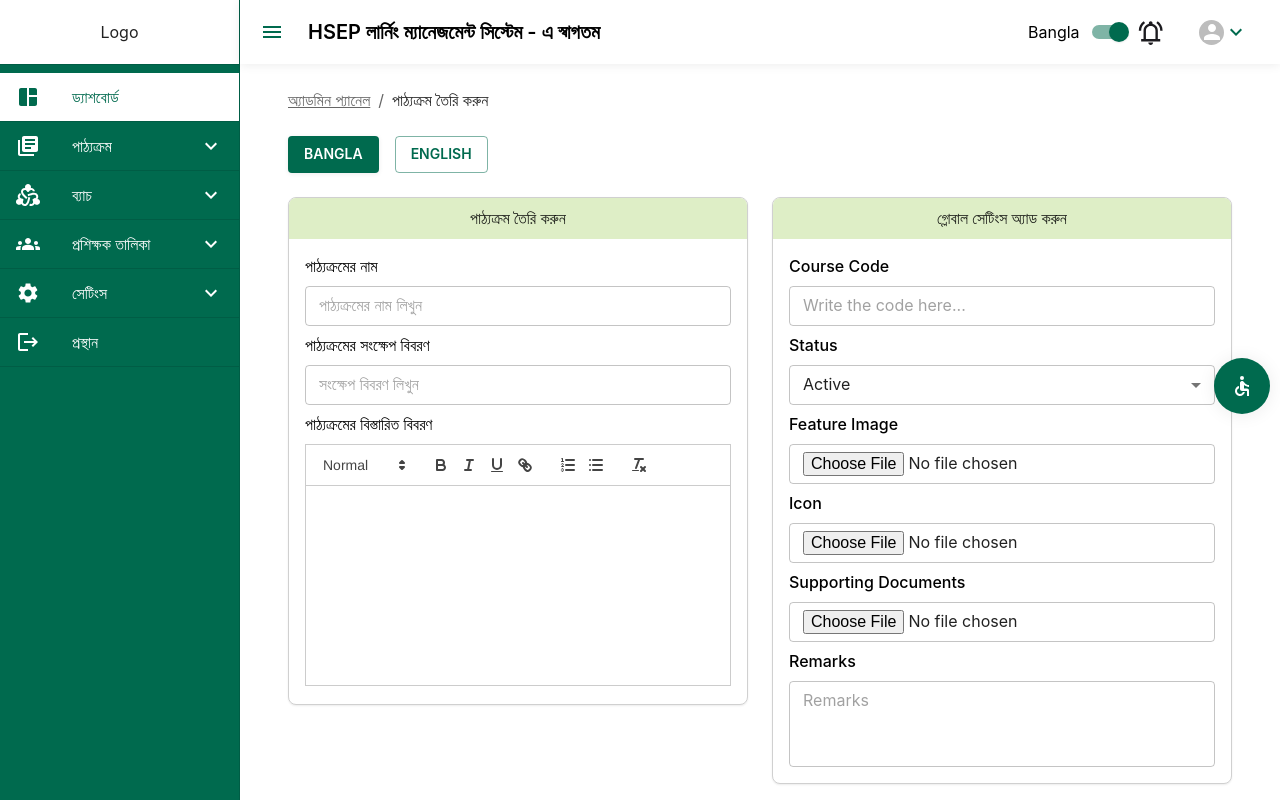
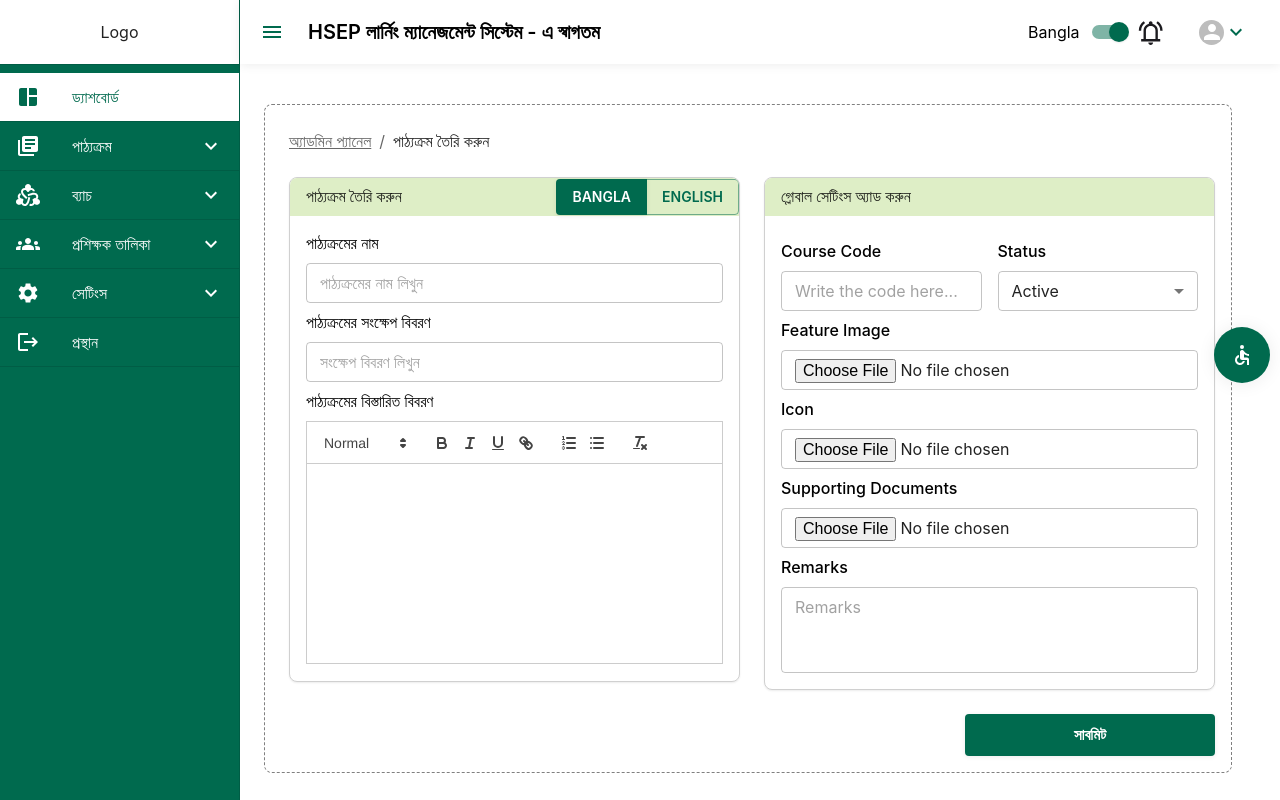
Before and after one commit to affan-habib/admin-panel, a React (Create React App) app: page /create-course in a window 1280 px wide. Shown: the top 800 px of the page. Built offline with nearby package versions, Linux system fonts and the light colour scheme.

Commit message:
fixed button designs course

```diff
--- a/src/components/cards/MainCard.tsx
+++ b/src/components/cards/MainCard.tsx
@@ -3,15 +3,16 @@ import {
   Card,
   Typography,
   Box,
+  Stack,
 } from '@mui/material';
 
 interface MainCardProps {
   title: string;
   children: React.ReactNode;
-  modalButton?: React.ReactNode; // Add modalButton prop
+  rightButton?: React.ReactNode; // Make rightButton prop optional
 }
 
-const MainCard: React.FC<MainCardProps> = ({ title, children }) => {
+const MainCard: React.FC<MainCardProps> = ({ title, children, rightButton }) => {
   return (
     <>
       <Card
@@ -20,9 +21,14 @@ const MainCard: React.FC<MainCardProps> = ({ title, children }) => {
           borderRadius: '8px',
         }}
       >
-        <Typography align="center" bgcolor="#DEEEC6" p={1} variant="subtitle1">
-          {title}
-        </Typography>
+        <Stack sx={{ bgcolor: "#DEEEC6", height:38 }} justifyContent='space-between' direction='row' alignItems='center'>
+          <Typography variant="subtitle1" sx={{ ml: 2 }}>
+            {title}
+          </Typography>
+          <Box>
+            {rightButton && <Box>{rightButton}</Box>}
+          </Box>
+        </Stack>
         <Box m={2}>{children}</Box>
       </Card>
     </>
--- a/src/core/course/CreateCourse.tsx
+++ b/src/core/course/CreateCourse.tsx
@@ -8,6 +8,7 @@ import {
   Typography,
   Link,
   Stack,
+  ButtonGroup,
 } from '@mui/material';
 import StepOne from 'views/course/StepOne';
 import StepTwo from 'views/course/StepTwo';
@@ -19,6 +20,7 @@ import { apiBaseUrl } from 'config';
 import Snackbar from '@mui/material/Snackbar';
 import Alert from '@mui/material/Alert';
 import { useSnackbar } from 'context/SnackbarContext';
+import MainCard from 'components/cards/MainCard';
 
 const CreateCourse: React.FC = () => {
   const initialValues = {
@@ -60,13 +62,13 @@ const CreateCourse: React.FC = () => {
           'Content-Type': 'multipart/form-data',
         },
       });
-      showSnackbar(response.data.message , 'success');
+      showSnackbar(response.data.message, 'success');
 
       console.log('API Response:', response.data);
       navigate(`/course/edit/${response.data.data.id}`);
-    } catch (error:any) {
+    } catch (error: any) {
 
-      showSnackbar(error.response.data.message , 'error');
+      showSnackbar(error.response.data.message, 'error');
       console.error('Error submitting form:', error);
     }
   };
@@ -79,7 +81,7 @@ const CreateCourse: React.FC = () => {
       >
         {({ isSubmitting, isValid }) => (
           <Form>
-            <Grid container spacing={3}>
+            <Grid container spacing={3} sx={{ border: '1px dashed grey', pr: 2, pb: 2, mt: 2 , borderRadius: 2}}>
               <Grid item xs={12}>
                 <Breadcrumbs aria-label="breadcrumb">
                   <Link color="inherit" href="/dashboard">
@@ -90,11 +92,11 @@ const CreateCourse: React.FC = () => {
                   </Typography>
                 </Breadcrumbs>
               </Grid>
-              <Grid item xs={6}>
+              <Grid item md={6}>
+                <MainCard title="পাঠ্যক্রম তৈরি করুন" rightButton={<ButtonGroup>
                   <Button
                     variant={selectedStep === 1 ? 'contained' : 'outlined'}
                     color="primary"
-                  sx={{ mr: 2 }}
                     onClick={() => setSelectedStep(1)}
                   >
                     Bangla
@@ -106,13 +108,10 @@ const CreateCourse: React.FC = () => {
                   >
                     English
                   </Button>
-              </Grid>
-              <Grid item xs={6}>
-
-              </Grid>
-              <Grid item md={6}>
+                </ButtonGroup>}>
                   {selectedStep === 1 && <StepOne />}
                   {selectedStep === 2 && <StepTwo />}
+                </MainCard>
               </Grid>
               <Grid item md={6}>
                 <StepThree />
@@ -122,7 +121,7 @@ const CreateCourse: React.FC = () => {
                 xs={12}
                 style={{ textAlign: 'right' }}
                 alignItems="center"
-                justifyContent="center"
+                justifyContent="right"
                 display="flex"
               >
                 <Button
@@ -130,7 +129,7 @@ const CreateCourse: React.FC = () => {
                   color="primary"
                   type="submit"
                   size="large"
-                  sx={{ width: 250, textAlign: 'center' }}
+                  sx={{ width: 250 }}
                 >
                   সাবমিট
                 </Button>
--- a/src/core/course/EditCourse.tsx
+++ b/src/core/course/EditCourse.tsx
@@ -7,6 +7,7 @@ import {
   Breadcrumbs,
   Typography,
   Link,
+  ButtonGroup,
 } from '@mui/material';
 import StepOne from 'views/course/StepOne';
 import StepTwo from 'views/course/StepTwo';
@@ -17,6 +18,7 @@ import useCourseDetails from 'hooks/useCourseDetails';
 import { apiBaseUrl } from 'config';
 import axios from 'axios';
 import { useSnackbar } from 'context/SnackbarContext';
+import MainCard from 'components/cards/MainCard';
 
 const EditCourse: React.FC = () => {
   const { id } = useParams();
@@ -61,7 +63,7 @@ const EditCourse: React.FC = () => {
       >
         {({ isSubmitting, isValid }) => (
           <Form>
-            <Grid container spacing={3}>
+            <Grid container spacing={3} sx={{ border: '1px dashed grey', pr: 2, pb: 2, mt: 2, borderRadius: 2 }}>
               <Grid item xs={12}>
                 <Breadcrumbs aria-label="breadcrumb">
                   <Link color="inherit" href="/dashboard">
@@ -72,11 +74,11 @@ const EditCourse: React.FC = () => {
                   </Typography>
                 </Breadcrumbs>
               </Grid>
-              <Grid item xs={6}>
+              <Grid item md={6}>
+                <MainCard title="পাঠ্যক্রম তৈরি করুন" rightButton={<ButtonGroup>
                   <Button
                     variant={selectedStep === 1 ? 'contained' : 'outlined'}
                     color="primary"
-                  sx={{ mr: 2 }}
                     onClick={() => setSelectedStep(1)}
                   >
                     Bangla
@@ -88,12 +90,10 @@ const EditCourse: React.FC = () => {
                   >
                     English
                   </Button>
-              </Grid>
-              <Grid item xs={6}></Grid>
-
-              <Grid item md={6}>
+                </ButtonGroup>}>
                   {selectedStep === 1 && <StepOne />}
                   {selectedStep === 2 && <StepTwo />}
+                </MainCard>
               </Grid>
               <Grid item md={6}>
                 <StepThree />
@@ -103,7 +103,7 @@ const EditCourse: React.FC = () => {
                 xs={12}
                 style={{ textAlign: 'right' }}
                 alignItems="center"
-                justifyContent="center"
+                justifyContent="right"
                 display="flex"
               >
                 <Button
@@ -111,7 +111,7 @@ const EditCourse: React.FC = () => {
                   color="primary"
                   type="submit"
                   size="large"
-                  sx={{ width: 250, textAlign: 'center' }}
+                  sx={{ width: 250 }}
                 >
                   সাবমিট
                 </Button>
--- a/src/views/course/StepOne.tsx
+++ b/src/views/course/StepOne.tsx
@@ -6,7 +6,7 @@ import RichTextInput from 'components/form/RichTextInput';
 
 const StepOne: React.FC = () => {
   return (
-    <MainCard title="পাঠ্যক্রম তৈরি করুন">
+    <>
 
       <InputField
         name="name_bn"
@@ -19,7 +19,7 @@ const StepOne: React.FC = () => {
         placeholder="সংক্ষেপ বিবরণ লিখুন"
       />
       <RichTextInput label="পাঠ্যক্রমের বিস্তারিত বিবরণ" name="long_desc_bn" />
-    </MainCard>
+    </>
   );
 };
 
--- a/src/views/course/StepThree.tsx
+++ b/src/views/course/StepThree.tsx
@@ -1,6 +1,6 @@
 // components/form/Step3.tsx
 import React from 'react';
-import { InputLabel, Stack } from '@mui/material';
+import { Grid, InputLabel, Stack } from '@mui/material';
 import InputFile from 'components/form/InputFile';
 import InputRadio from 'components/form/InputRadio';
 import MainCard from 'components/cards/MainCard';
@@ -9,11 +9,16 @@ import InputSelect from 'components/form/InputSelect';
 
 const Step3: React.FC = () => (
   <MainCard title="গ্লোবাল সেটিংস অ্যাড করুন">
+    <Grid container spacing={2}>
+      <Grid item md={6}>
+
         <InputField
           name="code"
           label="Course Code"
           placeholder="Write the code here..."
         />
+      </Grid>
+      <Grid item md={6}>
         <InputSelect
           name="status"
           label="Status"
@@ -24,6 +29,8 @@ const Step3: React.FC = () => (
             { value: 4, label: 'On Hold' },
           ]}
         />
+      </Grid>
+    </Grid>
     <InputFile
       name="featured_image"
       label="Feature Image"
@@ -35,7 +42,7 @@ const Step3: React.FC = () => (
       label="Supporting Documents"
       acceptedFileTypes=".doc, .docx, .ppt"
     />
-    <InputField name="remarks" label="Remarks" placeholder="Remarks" rows={3}/>
+    <InputField name="remarks" label="Remarks" placeholder="Remarks" rows={3} />
   </MainCard>
 );
 
--- a/src/views/course/StepTwo.tsx
+++ b/src/views/course/StepTwo.tsx
@@ -6,7 +6,7 @@ import RichTextInput from 'components/form/RichTextInput';
 
 const StepOne: React.FC = () => {
   return (
-    <MainCard title="পাঠ্যক্রম তৈরি করুন">
+    <>
       <InputField
         name="name_en"
         label="Course Name"
@@ -18,7 +18,7 @@ const StepOne: React.FC = () => {
         placeholder="Write the text here..."
       />
       <RichTextInput label="Long Details Of Course" name="long_desc_en" />
-    </MainCard>
+    </>
   );
 };
 
```
Lines whose indentation alone changed are shown as unchanged.
